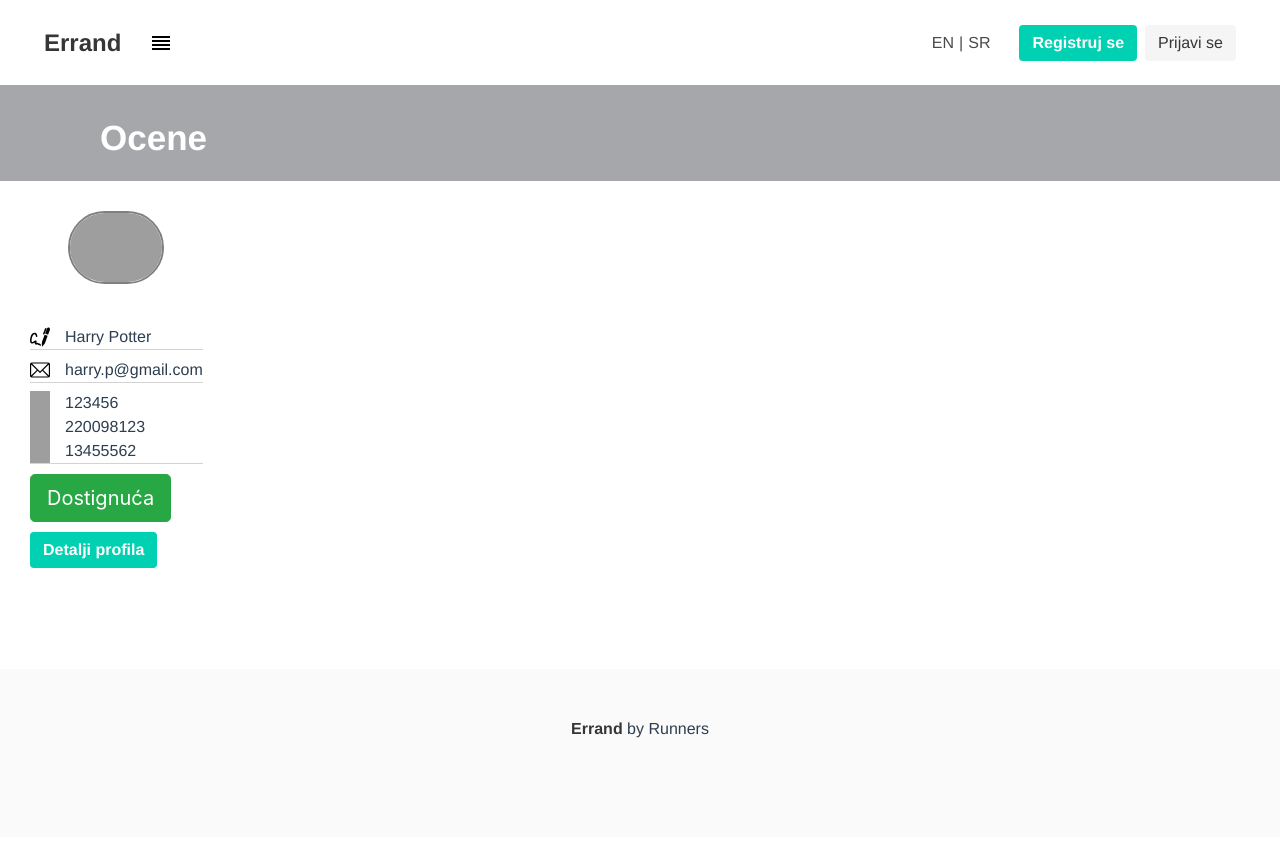
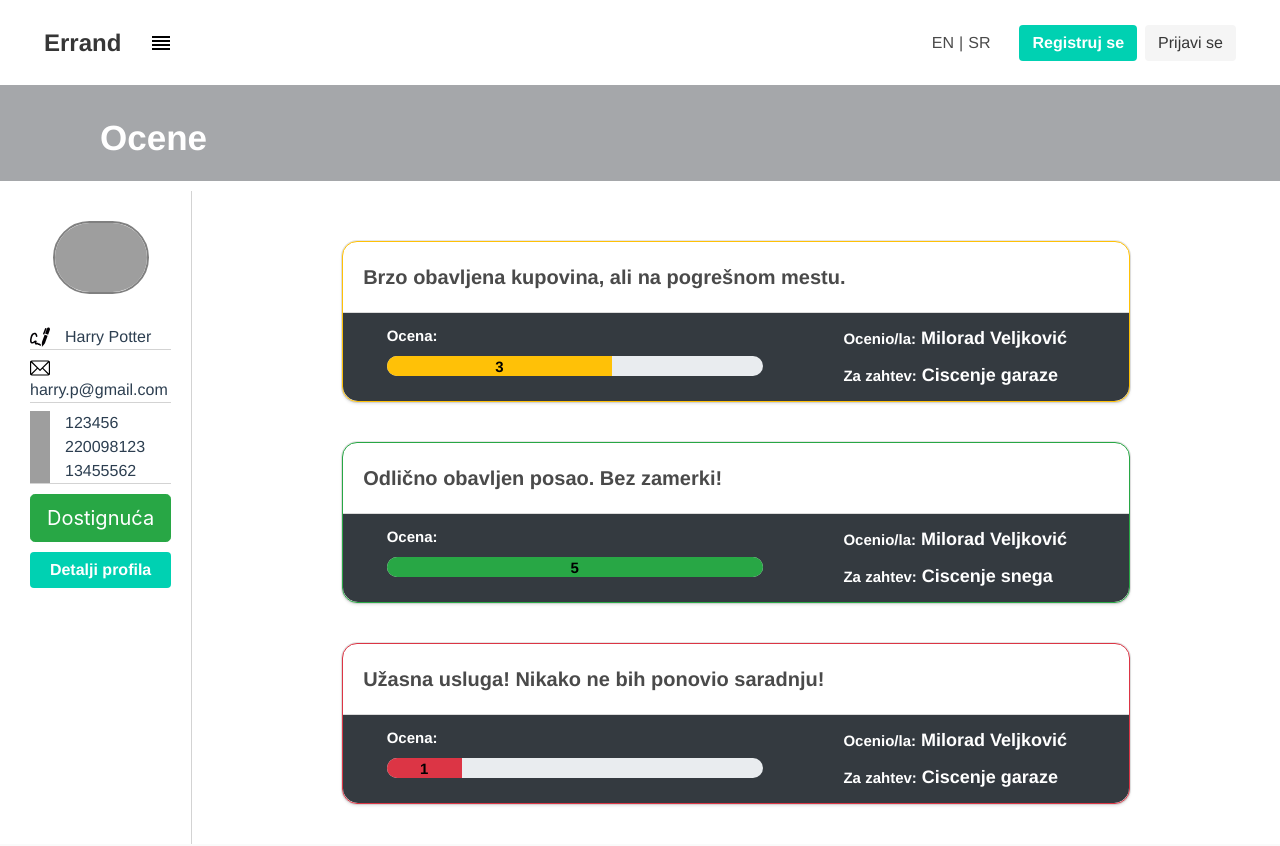
Before and after one commit to MashaNes/Errand, a Vue app in the folder Aplikacija/Web/errand/: page /achAndRatings in a window 1280 px wide. Shown: the top 846 px of the page. Built offline with nearby package versions, Linux system fonts and the light colour scheme; grey boxes are pictures that could not be loaded.

Commit message:
Ubačen prikaz dostingnuća i ocena. Podaci sa leve strane stavljeni na 'position:sticky'.

```diff
--- a/Aplikacija/Web/errand/src/api/achievements.js
+++ b/Aplikacija/Web/errand/src/api/achievements.js
@@ -35,7 +35,19 @@ export const fetchAchievements = () => {
             userId: "1",
             level: 3,
             AchievementDetails: "6"
-        }
+        },
+        "7" : {
+            id: 7,
+            userId: "2",
+            level: 7,
+            AchievementDetails: "3"
+        },
+        "8" : {
+            id: 8,
+            userId: "2",
+            level: 2,
+            AchievementDetails: "5"
+        },
     }
 }
 
--- a/Aplikacija/Web/errand/src/api/ratings.js
+++ b/Aplikacija/Web/errand/src/api/ratings.js
@@ -3,17 +3,23 @@ export const fetchRatings = () => {
         "1": {
             id: 1,
             grade: 3,
-            comment: "Brzo obavljena kupovina, ali na pogrešnom mestu."
+            comment: "Brzo obavljena kupovina, ali na pogrešnom mestu.",
+            createdBy: 2,
+            request: 7
         },
         "2": {
             id: 2,
             grade: 5,
-            comment: "Odlično obavljen posao. Bez zamerki!"
+            comment: "Odlično obavljen posao. Bez zamerki!",
+            createdBy: 2,
+            request: 3
         },
         "3": {
             id:3,
             grade: 1,
-            comment: "Užasna usluga! Nikako ne bih ponovio saradnju!"
+            comment: "Užasna usluga! Nikako ne bih ponovio saradnju!",
+            createdBy: 2,
+            request: 7
         }
     }
 }
--- a/Aplikacija/Web/errand/src/api/users.js
+++ b/Aplikacija/Web/errand/src/api/users.js
@@ -13,6 +13,20 @@ export const fetchUsers = () => {
             achievements: ["1", "3", "4", "5", "6"],
             homeAddress: ["4 Privet Drive, Little Whinging, Surrey England, Great Britain", "Zmaj Jovina 3, Sokobanja"],
             ratings: ["1", "2", "3"]
+        },
+        "2": {
+            id: 2,
+            firstName: "Milorad",
+            lastName: "Veljković",
+            //userName: "H.Potter",
+            picture: "https://pickaface.net/gallery/avatar/lucywild215799dbd11cec2.png",
+            email: "milorad.v@outlook.com",
+            rating: 4.52,
+            phone: ["0631415522", "11112222", "33334444"],
+            status: "active",
+            achievements: ["2", "7", "8"],
+            homeAddress: ["Nemanjina 12, Sokobanja", "Bulevar Nemanjića 15, Niš"],
+            ratings: ["1", "2", "3"]
         }
     }
 }
--- a/Aplikacija/Web/errand/src/components/Achievement.vue
+++ b/Aplikacija/Web/errand/src/components/Achievement.vue
@@ -2,7 +2,6 @@
     <b-card
       :bg-variant="(achievement.achievementLevel > 2) ? 'warning' : 'light'"
       no-body
-      style="width: 300px"
     >
 
       <b-card-header
@@ -20,7 +19,7 @@
 
       <b-card-body>
         <b-card-text>
-          <span v-if="isSerbian">
+          <span v-if="isSerbian" >
             {{achievement.achievementDetails.description.serbian}}
           </span>
           <span v-else>
@@ -82,11 +81,12 @@ export default {
   }
 
   .card {
-    margin: 10px;
-    font-size: 14px;
+    margin: 40px 150px 40px 150px;
     border-radius: 15px;
-    width: 300px;
-    align-self: stretch;
+  }
+
+  .card-text {
+    font-size: 20px;
   }
 
 </style>
--- a/Aplikacija/Web/errand/src/components/Rating.vue
+++ b/Aplikacija/Web/errand/src/components/Rating.vue
@@ -2,7 +2,6 @@
     <b-card
       :border-variant="progressBarVariant"
       no-body
-      style="width: 300px"
     >
       <b-card-body>
         <b-card-text>
@@ -13,8 +12,11 @@
       <b-card-footer
         footer-bg-variant = "dark"
         footer-text-variant = "white"
+        style="display:flex; flex-direction:row;"
+
       >
-        <div>
+        <span style="flex-grow:10; margin-right:10px; ">
+          <div style="margin-left:5%">
             <span v-if="isSerbian">
               Ocena:
             </span>
@@ -23,11 +25,27 @@
             </span>
           </div>
 
-        <b-progress class="mt-2" max="5" show-value>
+          <b-progress class="mt-2" max="5.0" height="20px">
               <b-progress-bar
                 :value="rating.grade"
-                :variant="progressBarVariant"></b-progress-bar>
+                :variant="progressBarVariant"
+              >
+                <span class="rating-grade"> {{rating.grade}} </span>
+              </b-progress-bar>
           </b-progress>
+        </span>
+        <span style="flex-grow:1">
+          <div style="margin-bottom:10px;">
+            <span v-if="isSerbian">Ocenio/la:</span>
+            <span v-else>Rated by:</span>
+            <span style="font-size:18px;"> {{givenBy}} </span>
+          </div>
+          <div>
+            <span v-if="isSerbian">Za zahtev:</span>
+            <span v-else>For request:</span>
+            <span style="font-size:18px;"> {{forRequest}} </span>
+          </div>
+        </span>
       </b-card-footer>
     </b-card>
 </template>
@@ -47,6 +65,16 @@ export default {
       progressBarVariant() {
         return this.rating.grade < 2 ? 'danger' :
                this.rating.grade < 5 ? 'warning' : 'success'
+      },
+      givenBy() {
+        // eslint-disable-next-line no-debugger
+        debugger
+        const users = this.$store.state.allUsers
+        return users[this.rating.createdBy].firstName + " " + users[this.rating.createdBy].lastName
+      },
+      forRequest() {
+        const requests = this.$store.state.requests
+        return requests[this.rating.request].name
       }
     }
 }
@@ -80,10 +108,24 @@ export default {
   }
 
   .card {
-    margin: 10px;
-    font-size: 14px;
+    margin: 40px 150px 40px 150px;
     border-radius: 15px;
-    width: 300px;
+  }
+
+  .card-text {
+    font-size:20px;
+    font-weight: 600;
+  }
+
+  .rating-grade {
+    font-size:15px;
+    font-weight: 700;
+    color:black;
+  }
+
+  .mt-2 {
+    width:80%;
+    margin-left:5%;
   }
 
 </style>
--- a/Aplikacija/Web/errand/src/pages/PageAchAndRatings.vue
+++ b/Aplikacija/Web/errand/src/pages/PageAchAndRatings.vue
@@ -4,13 +4,15 @@
     <div class = "top-div" v-else-if="tab=='Ratings'"> Ratings </div>
     <div class = "top-div" v-else-if="isSerbian"> Dostignuća </div>
     <div class = "top-div" v-else> Achievements </div>
-    <aside class="aside">
+    <div class="main-window">
+      <div class="bordered-container">
+        <div class="aside">
           <div class="media-center">
               <p class="image is-96x96">
                 <img class="rounded-image" :src="user.picture">
               </p>
             </div>
-      <div style="margin-top:10px">
+          <div>
             <div class="info-element">
               <img
                 src="@/assets/signature.svg"
@@ -43,7 +45,7 @@
             <div>
               <b-button
                 @click="changeTab()"
-            style="margin:10px 0 10px 0"
+                style="margin:10px 0 10px 0; width:100%;"
                 variant="success"
                 size="lg"
               >
@@ -53,17 +55,41 @@
                 <span v-else> Ratings </span>
               </b-button>
             </div>
-        <router-link :to = "'/profile'" class="button is-primary">
+            <router-link :to = "'/profile'" class="button is-primary" style="width:100%;">
               <strong v-if="isSerbian">Detalji profila</strong>
               <strong v-else>Profile details</strong>
             </router-link>
           </div>
-    </aside>
+        </div>
+      </div>
+      <div v-if="tab=='Achievements'" class="ach-and-rating-wrap">
+        <Achievement
+          v-for="achievement in achievements"
+          :key="achievement.id"
+          :achievement="achievement"
+        />
+      </div>
+      <div v-if="tab=='Ratings'" class="ach-and-rating-wrap">
+        <Rating
+          v-for="rating in ratings"
+          :key="rating.id"
+          :rating="rating"
+        />
+      </div>
+    </div>
   </div>
 </template>
 
 <script>
+
+import Achievement from "@/components/Achievement.vue"
+import Rating from "@/components/Rating.vue"
+
 export default {
+  components: {
+    Achievement,
+    Rating
+  },
   data() {
     return {
       tab: "Ratings"
@@ -78,6 +104,12 @@ export default {
     },
     isSerbian() {
       return this.$store.state.isSerbian
+    },
+    achievements() {
+      return this.$store.state.userAchievements
+    },
+    ratings() {
+      return this.$store.state.userRatings
     }
   },
   methods: {
@@ -86,6 +118,11 @@ export default {
         this.tab = "Achievements";
       else this.tab = "Ratings";
     }
+  },
+  created() {
+    this.$store.dispatch('getUserAchievements')
+    this.$store.dispatch('getUserRatings')
+    this.$store.dispatch('getAllUsers')
   }
 
 }
@@ -115,7 +152,31 @@ export default {
     display: flex;
     flex-direction: column;
     align-items: center;
-    margin: 30px 0 0 30px;
-    float: left;
+    position:sticky;
+    margin: 30px 20px 20px 30px;
+    left:40px;
+    top:100px;
+  }
+
+  .flex-profile-info {
+    margin-left:30px;
+    display: flex;
+    flex-direction:column;
+    align-items: center;
+  }
+
+  .main-window {
+    display: flex;
+  }
+
+  .bordered-container {
+    margin-top:10px;
+    border-right:1px solid lightgray;
+
+  }
+
+  .ach-and-rating-wrap {
+    width: 100%;
+    margin-top:20px;
   }
 </style>
--- a/Aplikacija/Web/errand/src/pages/PageViewProfile.vue
+++ b/Aplikacija/Web/errand/src/pages/PageViewProfile.vue
@@ -44,10 +44,6 @@ export default {
       return this.user.rating < 2 ? 'danger' :
              this.user.rating < 5 ? 'warning' : 'success'
     }
-  },
-  created() {
-    this.$store.dispatch('getUserAchievements')
-    this.$store.dispatch('getUserRatings')
   }
 }
 </script>
--- a/Aplikacija/Web/errand/src/store/index.js
+++ b/Aplikacija/Web/errand/src/store/index.js
@@ -14,7 +14,8 @@ export default new Vuex.Store({
         user: {},
         userAchievements: {},
         userRatings: {},
-        isSerbian: true
+        isSerbian: true,
+        allUsers: {}
     },
     getters:{
     },
@@ -24,6 +25,9 @@ export default new Vuex.Store({
         },
         getUser({commit}) {
             commit('setUser', fetchUsers()["1"])
+        },
+        getAllUsers({commit}) {
+            commit('setAllUsers', fetchUsers())
         },
         getUserAchievements({commit}) {
             const allAch = fetchAchievements();
@@ -64,6 +68,9 @@ export default new Vuex.Store({
         },
         setChangedUser(state, newUser) {
             Vue.set(state, 'user', newUser)
+        },
+        setAllUsers(state, users) {
+            state.allUsers = users
         }
     }
 })
```
Lines whose indentation alone changed are shown as unchanged.
